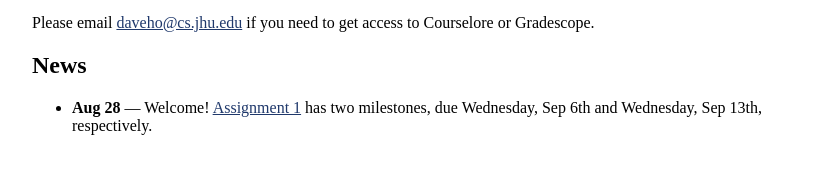
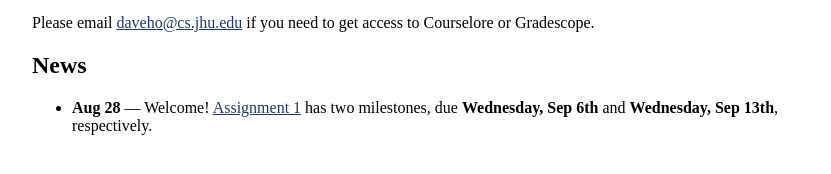
Before and after one commit to jhucsf/fall2023, a Jekyll site: the page built from index.md, in a window 1280 px wide. Shown: the part 554-728 px from the top of the page, without its empty margins (224-1055 px from the left). Built offline with Jekyll 4.4.1, drawn with Linux system fonts in a browser that asks for light colours.

Commit message:
emphasize a1 milestone due dates

```diff
--- a/index.md
+++ b/index.md
@@ -34,4 +34,4 @@ Gradescope.
 ## News
 
 * **Aug 28** — Welcome! [Assignment 1](assign/assign01.html) has two milestones,
-  due Wednesday, Sep 6th and Wednesday, Sep 13th, respectively.
+  due **Wednesday, Sep 6th** and **Wednesday, Sep 13th**, respectively.
```
